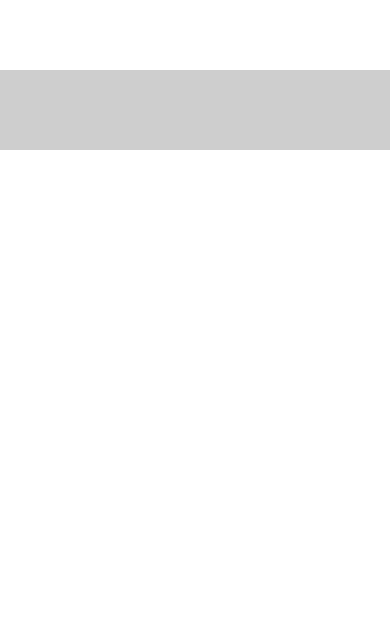
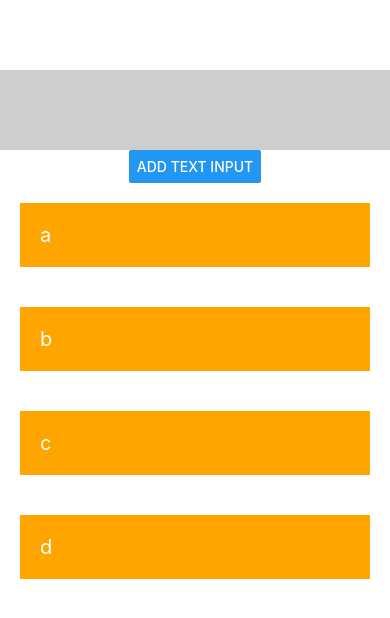
Before and after one commit to yunos0502/react_native_app, a React Native app: screen / in a window 390 px wide. Shown: the top 618 px of the page. Built offline with nearby package versions, Linux system fonts and the light colour scheme.

Commit message:
add TextInput

```diff
--- a/App.js
+++ b/App.js
@@ -8,62 +8,56 @@
  */
 
 import React, {Component} from 'react';
-import {View, Text, StyleSheet, ScrollView} from 'react-native';
-
-import Header from './src/header';
-import Generator from './src/generator';
-import NumList from './src/numlist';
-import Input from './src/input';
+import {
+  View,
+  ScrollView,
+  TextInput,
+  StyleSheet,
+  Button,
+  Text,
+} from 'react-native';
 
 class App extends Component {
   state = {
-    appName: 'My First App',
-    random: [36, 999],
+    myTextInput: '',
+    alphabet: ['a', 'b', 'c', 'd'],
   };
 
-  onAddRandomNum = () => {
-    const randomNum = Math.floor(Math.random() * 100) + 1;
-    this.setState((prevState) => {
-      return {
-        random: [...prevState.random, randomNum],
-      };
+  onChangeInput = (event) => {
+    this.setState({
+      myTextInput: event,
     });
   };
 
-  onNumDelete = (position) => {
-    const newArray = this.state.random.filter((num, index) => {
-      return position !== index;
-    });
-
-    this.setState({
-      random: newArray,
+  onAddTextInput = () => {
+    this.setState((prevState) => {
+      return {
+        myTextInput: '',
+        alphabet: [...prevState.alphabet, prevState.myTextInput],
+      };
     });
   };
 
   render() {
     return (
       <View style={styles.mainView}>
-        {/* <Header name={this.state.appName} />
-        <View>
-          <Text
-            style={styles.mainText}
-            onPress={() => alert('text touch event')}>
-            Hello World
-          </Text>
-        </View>
-        <Generator add={this.onAddRandomNum} />
-        <ScrollView
-          style={{width: '100%'}}
-          // onMomentumScrollBegin={() => alert('begin')} // Called when the momentum scroll starts
-          // onMomentumScrollEnd={() => alert('end')} // Called when the momentum scroll ends
-          // onScroll={() => alert('scrolling')} // Fires at most once per frame during scrolling.
-          // onContentSizeChange={(width, height) => alert(height)} // Called when scrollable content view of the ScrollView changes.
-          bounces={true} // The end of the content if the content is larger then the scroll view along the axis of the scroll direction.
-        >
-          <NumList num={this.state.random} delete={this.onNumDelete} />
-        </ScrollView> */}
-
-        <Input />
+        <TextInput
+          value={this.state.myTextInput}
+          style={styles.input}
+          onChangeText={this.onChangeInput}
+          multiline={true} // 개행
+          maxLength={100} // 최대 입력 글자 갯수
+          autoCapitalize={'none'} // 대문자 자동 수정
+          editable={true} // disabled
+        />
+        <Button title="Add Text Input" onPress={this.onAddTextInput} />
+        <ScrollView style={{width: '100%'}}>
+          {this.state.alphabet.map((item, idx) => (
+            <Text style={styles.mainText} key={idx}>
+              {item}
+            </Text>
+          ))}
+        </ScrollView>
       </View>
     );
   }
@@ -84,8 +78,17 @@
   mainText: {
     fontSize: 20,
     fontWeight: 'normal',
-    color: 'red',
+    color: 'white',
     padding: 20,
+    margin: 20,
+    backgroundColor: 'orange',
+  },
+  input: {
+    width: '100%',
+    backgroundColor: '#cecece',
+    marginTop: 20,
+    fontSize: 25,
+    padding: 10,
   },
 });
 
--- a/src/generator.js
+++ b/src/generator.js
@@ -1,6 +1,7 @@
 /**
  * Sample React Native App
  * https://github.com/facebook/react-native
+ * https://reactnative.dev/docs/button
  *
  * @format
  * @flow
--- a/src/header.js
+++ b/src/header.js
@@ -1,6 +1,8 @@
 /**
  * Sample React Native App
  * https://github.com/facebook/react-native
+ * https://reactnative.dev/docs/touchableopacity
+ * https://reactnative.dev/docs/touchablewithoutfeedback
  *
  * @format
  * @flow
--- a/src/input.js
+++ b/src/input.js
@@ -8,7 +8,7 @@
  */
 
 import React, {Component} from 'react';
-import {View, Text, StyleSheet, TextInput} from 'react-native';
+import {View, StyleSheet, TextInput} from 'react-native';
 
 class Input extends Component {
   state = {
--- a/src/numlist.js
+++ b/src/numlist.js
@@ -7,7 +7,7 @@
  */
 
 import React from 'react';
-import {View, Text, StyleSheet, TouchableOpacity} from 'react-native'; // TouchableWithoutFeedback
+import {Text, StyleSheet, TouchableOpacity} from 'react-native';
 
 const NumList = (props) =>
   props.num.map((item, idx) => (
```
